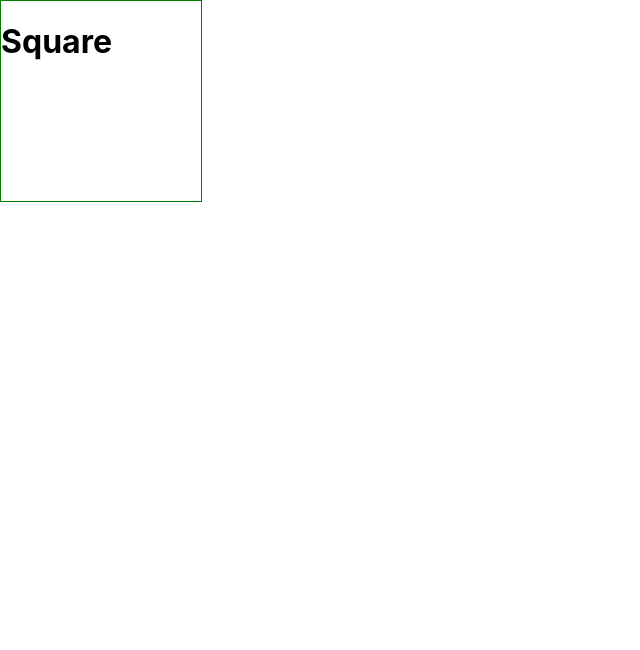
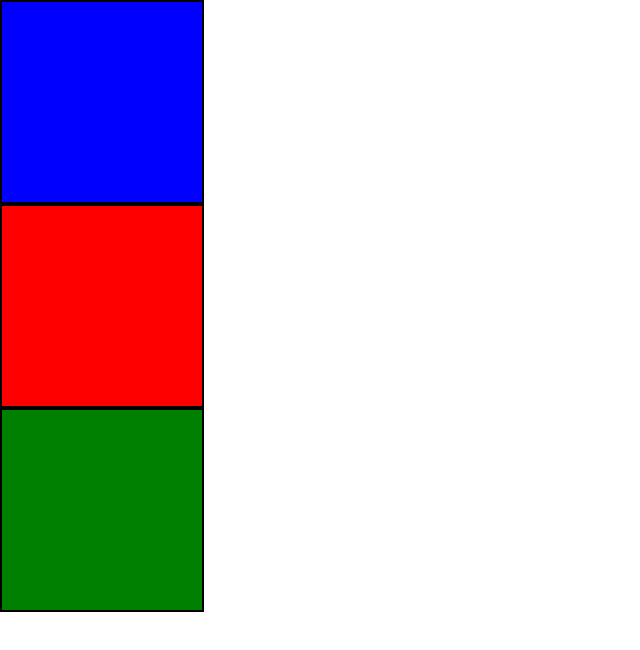
Before and after one commit to voloslg/react-square-playgroung, a React (Create React App) app: page / in a window 1280 px wide. Shown: the top 650 px of the page, without its empty margins (0-640 px from the left). Built offline with nearby package versions, Linux system fonts and the light colour scheme.

Commit message:
add props

```diff
--- a/src/App.js
+++ b/src/App.js
@@ -7,7 +7,9 @@ class App extends Component {
   render() {
     return (
       <div>
-        <Square />
+        <Square initialColor={"blue"} />
+        <Square initialColor={"red"} />
+        <Square initialColor={"green"} />
       </div>
     );
   }
--- a/src/square.js
+++ b/src/square.js
@@ -5,13 +5,10 @@ export default class Square extends Component {
     let style = {
       width: "200px",
       height: "200px",
-      border: "1px solid green"
+      border: "2px solid black",
+      backgroundColor: this.props.initialColor
     };
 
-    return (
-      <div style={style}>
-        <h1>Square</h1>
-      </div>
-    );
+    return <div style={style}>{/* <h1>Square</h1> */}</div>;
   }
 }
```
